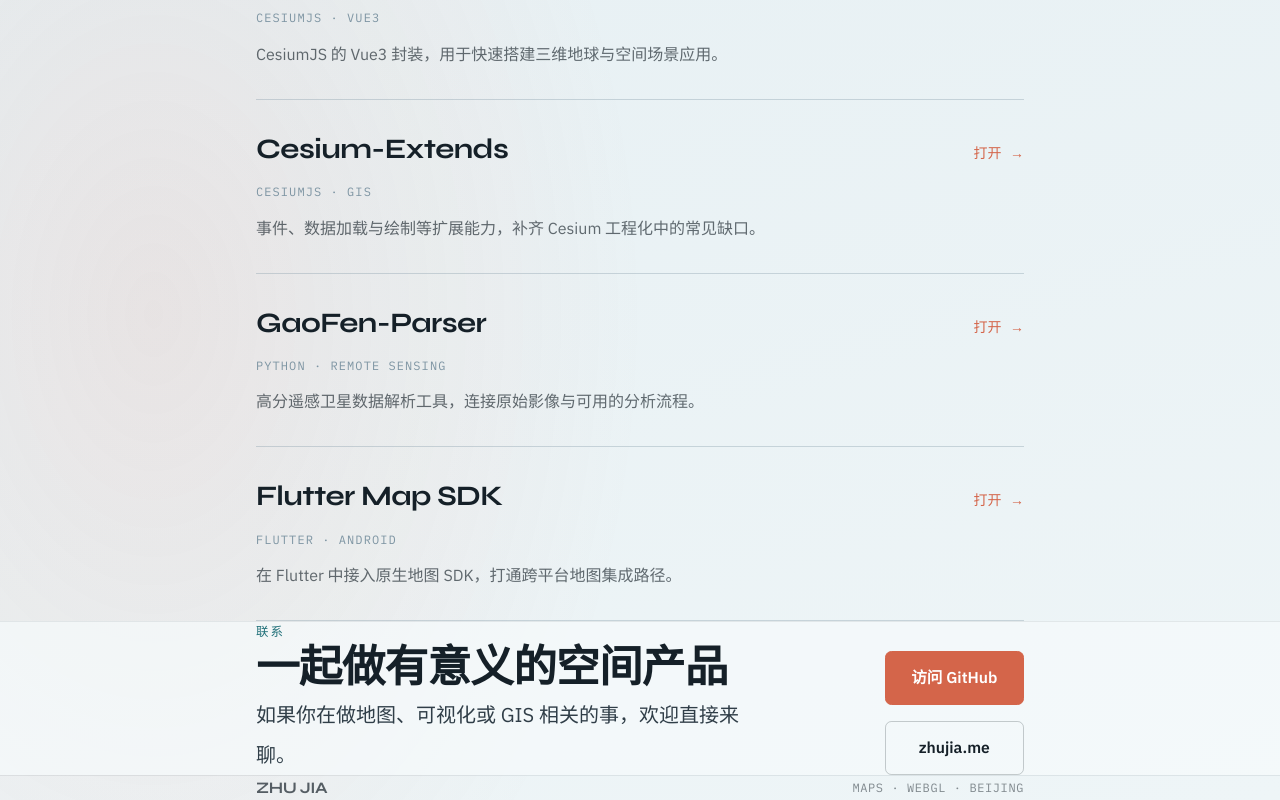
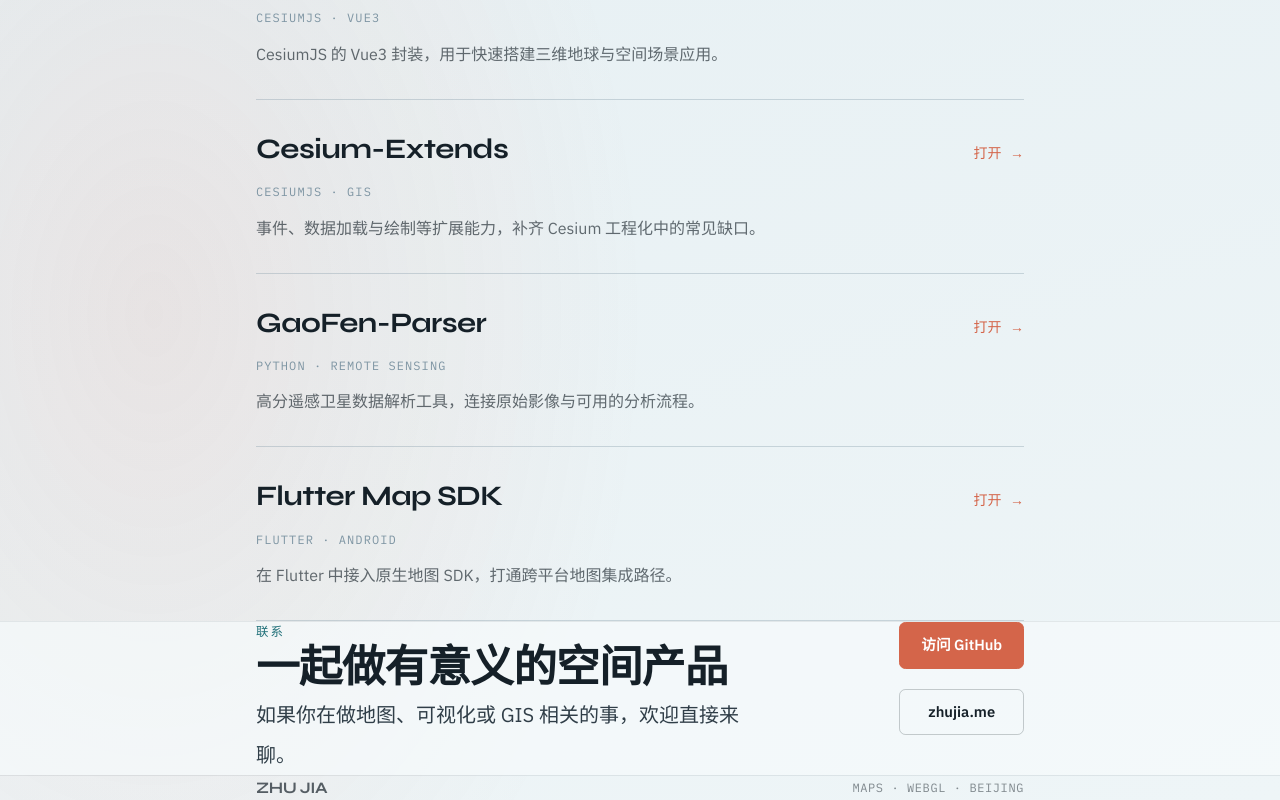
Before and after one commit to timeroute/website, a Next.js app: page / in a window 1280 px wide. Shown: the part 1898-2698 px from the top of the page. Built offline with nearby package versions, Linux system fonts and the light colour scheme.

Commit message:
feat: GitHub Username timeroute
Co-authored-by: traeagent <traeagent@users.noreply.github.com>

```diff
--- a/app/globals.css
+++ b/app/globals.css
@@ -144,6 +144,14 @@
   background: color-mix(in oklab, var(--color-ember) 88%, black);
 }
 
+/* Contact section compact buttons */
+.btn-primary.btn-compact,
+.btn-secondary.btn-compact {
+  min-height: 2.75rem;
+  padding: 0.7rem 1.3rem;
+  font-size: 0.92rem;
+}
+
 .btn-secondary {
   background: transparent;
   color: var(--color-ink);
--- a/app/page.tsx
+++ b/app/page.tsx
@@ -153,22 +153,22 @@
         </section>
 
         <section id="contact" className="relative z-10 border-t border-ink/8 bg-snow/70 py-20 md:py-28">
-          <div className="shell flex flex-col gap-10 sm:flex-row sm:items-end sm:justify-between">
+          <div className="shell flex flex-col gap-8 sm:flex-row sm:items-start sm:justify-between">
             <div className="max-w-lg">
               <p className="section-kicker">联系</p>
               <h2 className="headline mt-4 text-[clamp(1.9rem,3.4vw,2.75rem)]">
                 一起做有意义的空间产品
               </h2>
-              <p className="lede mt-6">
+              <p className="lede mt-5">
                 如果你在做地图、可视化或 GIS 相关的事，欢迎直接来聊。
               </p>
             </div>
-            <div className="flex flex-col gap-4 sm:items-stretch">
+            <div className="flex flex-col gap-5 sm:items-stretch sm:pt-2">
               <a
                 href="https://github.com/timeroute"
                 target="_blank"
                 rel="noopener noreferrer"
-                className="btn-primary"
+                className="btn-primary btn-compact"
               >
                 访问 GitHub
               </a>
@@ -176,7 +176,7 @@
                 href="https://zhujia.me"
                 target="_blank"
                 rel="noopener noreferrer"
-                className="btn-secondary"
+                className="btn-secondary btn-compact"
               >
                 zhujia.me
               </a>
```
